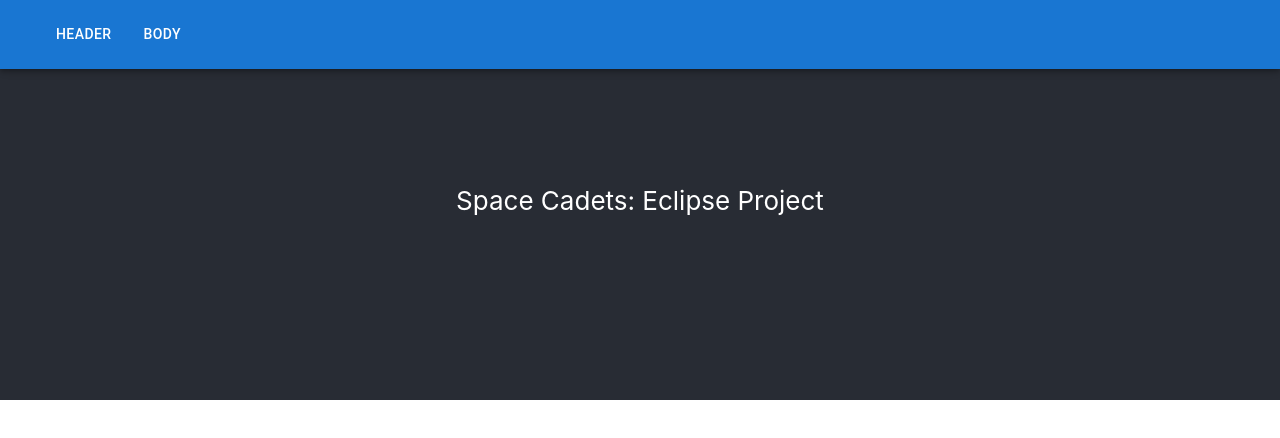
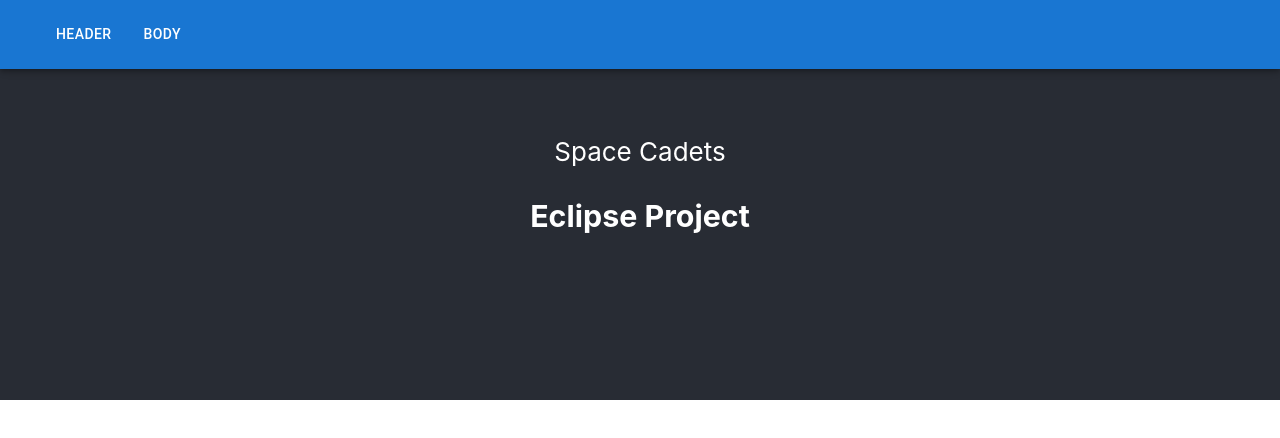
Before and after one commit to AlissonRoss/eclipse-NASA-challenge-2023, a React (Create React App) app: page / in a window 1280 px wide. Shown: the top 438 px of the page. Built offline with nearby package versions, Linux system fonts and the light colour scheme.

Commit message:
Added sub header for header component

```diff
--- a/src/Components/Header/index.js
+++ b/src/Components/Header/index.js
@@ -1,7 +1,12 @@
 export default function Header() {
     return (
-        <header className="App-header">
-        Space Cadets: Eclipse Project
+        <div className="App-header">
+        <header>
+        Space Cadets
        </header>
+       <h3 class="App-subHeading">
+        Eclipse Project
+        </h3>
+        </div>
     );
 }
```
